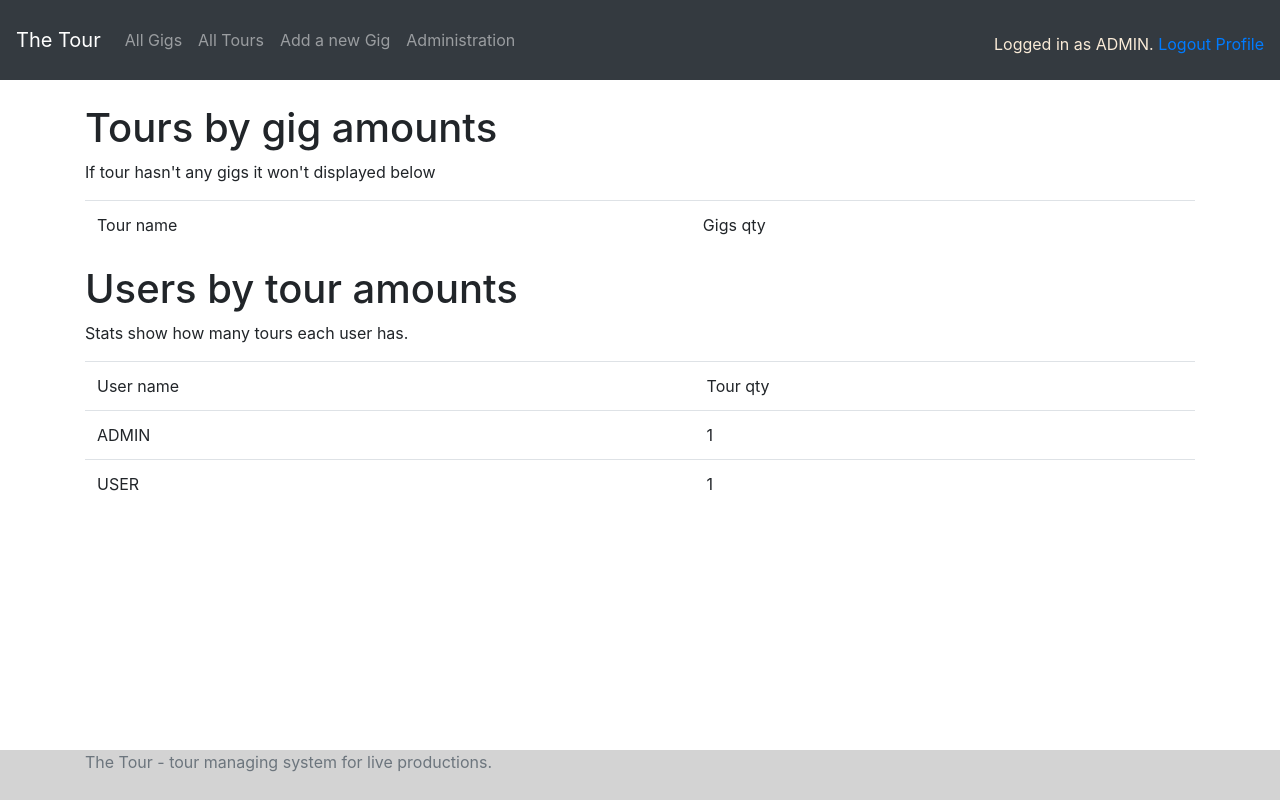
After one commit to jokineno/Tour, a Flask app: page /auth/admin/tours in a window 1280 px wide. The commit adds this page. Run offline with Flask 2, Linux system fonts and the light colour scheme; a user stored in the database is signed in; data comes from the database, SQL or seed files in the repository; data that the repository does not hold is empty; some libraries are stand-ins or nearby versions.

Commit message:
sql kysely

```diff
--- a/application/auth/views.py
+++ b/application/auth/views.py
@@ -91,14 +91,19 @@ def auth_profile_edit():
 @app.route("/auth/allusers/", methods=["GET"])
 @login_required(role="ADMIN")
 def user_list():
+    return render_template("auth/userlist.html", users=User.query.all())
 
+@app.route("/auth/admin/", methods=["GET"])
+@login_required(role="ADMIN")
+def admin():
+    return render_template("auth/admin.html")
+
+@app.route("/auth/admin/tours", methods=["GET"])
+@login_required(role="ADMIN")
+def tour_info():
     gigsByTour = Tour.get_gig_amounts_by_tour()
-    print("***********")
-    for gig in gigsByTour:
-        print(gig[0])
-        print(gig[1])
-    print("***********")
-    return render_template("auth/userlist.html", users=User.query.all(), gigsbytour = gigsByTour )
+    usersByTour = Tour.users_and_tour_amounts()
+    return render_template("auth/tourinfo.html",gigsbytour = gigsByTour, usersbytours = usersByTour)
 
 @app.route("/users/delete/<user_id>/", methods=["GET","POST"])
 @login_required(role="ADMIN")
--- /dev/null
+++ b/application/templates/auth/tourinfo.html
@@ -0,0 +1,49 @@
+{% extends "layout.html" %}
+
+{% block body %}
+<h1>Tours by gig amounts</h1>
+<p>If tour hasn't any gigs it won't displayed below</p>
+
+<table class="table order-list">
+  <thead>
+    <tr>
+      <td>Tour name</td>
+      <td>Gigs qty</td>
+    </tr>
+  </thead>
+  <tbody>
+    {% for tour in gigsbytour %}
+    <tr>
+      <td>{{tour[0]}}</td>
+      <td>{{tour[1]}}</td>
+    </tr>
+
+    {% endfor %}
+  </tbody>
+</table>
+
+
+<h1>Users by tour amounts</h1>
+<p>Stats show how many tours each user has. </p>
+<table class="table order-list">
+    <thead>
+      <tr>
+        <td>User name</td>
+        <td>Tour qty</td>
+      </tr>
+    </thead>
+    <tbody>
+      {% for user in usersbytours %}
+      <tr>
+        <td>{{user[0]}}</td>
+        <td>{{user[1]}}</td>
+      </tr>
+
+      {% endfor %}
+    </tbody>
+  </table>
+
+
+<br>
+<br>
+{% endblock %}
--- a/application/templates/layout.html
+++ b/application/templates/layout.html
@@ -53,7 +53,7 @@
         <li class="nav-item">
           <a class="nav-link" href="{{ url_for('gigs_form') }}">Add a new Gig</a></li>
           <li class="nav-item">
-            <a class="nav-link" href="{{ url_for('user_list') }}">Administration</a>
+            <a class="nav-link" href="{{ url_for('admin') }}">Administration</a>
           </li>
         {% endif %}
         {% endif %}
--- a/application/tour/models.py
+++ b/application/tour/models.py
@@ -60,3 +60,15 @@ class Tour(db.Model):
             response.append(row)
 
         return response
+
+
+    @staticmethod
+    def users_and_tour_amounts():
+        stmt = text("SELECT account.name, count(*) FROM tours_users INNER JOIN account ON tours_users.account_id = account.id GROUP BY account.name;")
+        res = db.engine.execute(stmt)
+
+        response = []
+        for row in res:
+            response.append(row)
+
+        return response
```
Also changed, not shown: application/templates/auth/admin.html (added, +12 -0 lines), application/templates/auth/records.html (added, +11 -0 lines), application/templates/auth/userlist.html (+0 -24 lines).
